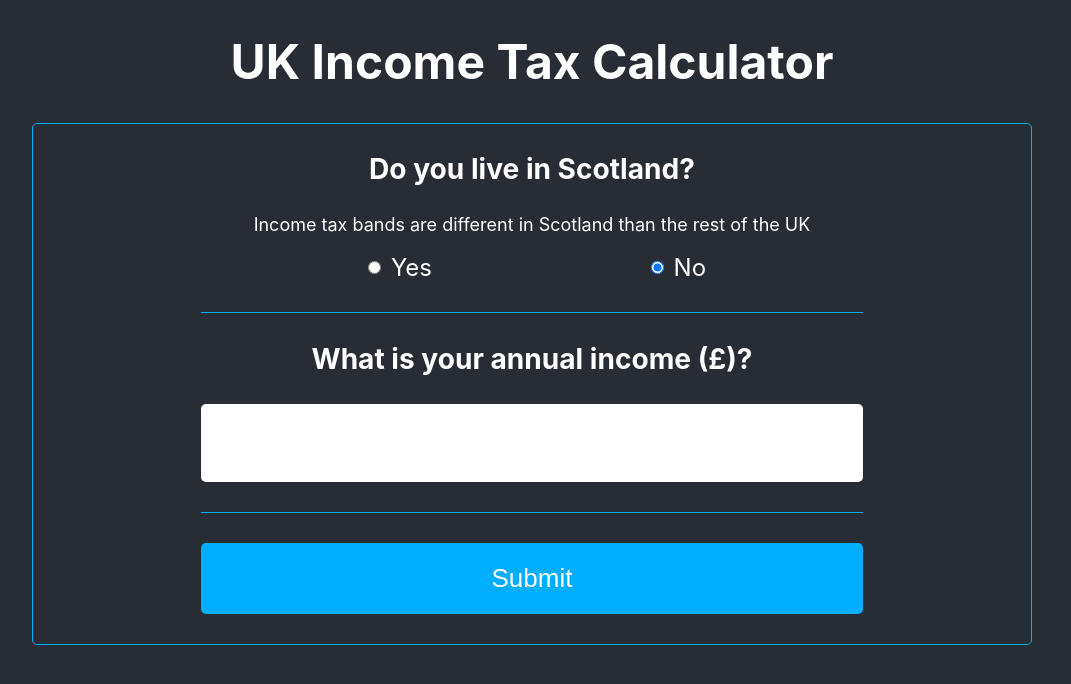
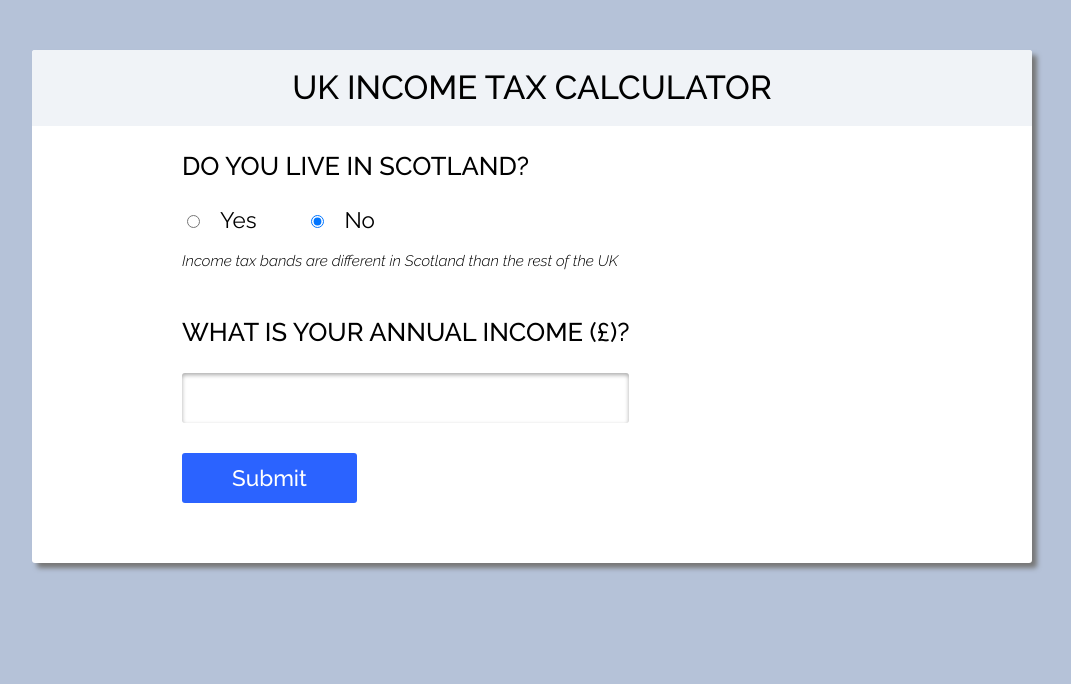
Before and after one commit to gideongoddard/tax-calculator, a React (Create React App) app: page / in a window 1280 px wide. Shown: the top 684 px of the page, without its empty margins (108-1179 px from the left). Built offline with nearby package versions, Linux system fonts and the light colour scheme.

Commit message:
Redesign

```diff
--- a/public/index.html
+++ b/public/index.html
@@ -24,6 +24,7 @@
       work correctly both with client-side routing and a non-root public URL.
       Learn how to configure a non-root public URL by running `npm run build`.
     -->
+    <link href="https://fonts.googleapis.com/css2?family=Raleway:ital,wght@0,100;0,200;0,300;0,400;0,500;0,600;0,700;0,800;0,900;1,100;1,200;1,300;1,400;1,500;1,600;1,700;1,800;1,900&display=swap" rel="stylesheet">
     <title>UK Income Tax Calculator</title>
   </head>
   <body>
--- a/src/Components/App/App.css
+++ b/src/Components/App/App.css
@@ -1,11 +1,24 @@
 .App {
-  text-align: center;
-  background-color: #282c34;
+  background-color: #b5c2d8;
   min-height: 100vh;
   display: flex;
+  justify-content: center;
+  align-items: flex-start;
+  font-size: calc(10px + 1.75vmin);
+  color: #000;
+  padding-top: 50px;
+}
+
+.content-box {
+  width: 95%;
+  max-width: 1000px;
+  display: flex;
   flex-direction: column;
+  justify-content: center;
   align-items: center;
-  justify-content: normal;
-  font-size: calc(10px + 1.75vmin);
-  color: white;
+  border-radius: 3px;
+  margin-bottom: 30px;
+  background-color: #fff;
+  box-shadow: 5px 5px 5px #777;
+  padding-bottom: 50px;
 }
--- a/src/Components/App/App.js
+++ b/src/Components/App/App.js
@@ -124,9 +124,11 @@ class App extends React.Component {
   render() {
     return (
       <div className="App">
+        <div className="content-box">
         <Header />
         <Form scotland={this.state.scotland} onScotlandChange={this.updateScotland} income={this.state.income} onIncomeChange={this.updateIncome} formSubmitted={this.state.formSubmitted} onFormSubmit={this.submitForm} />
         <Results formSubmitted={this.state.formSubmitted} income={this.state.income} incomeTax={this.state.incomeTax} taxBreakdown={this.state.taxBreakdown} scotland={this.state.scotland} onReset={this.resetApp} />
+        </div>
       </div>
     );
   }
--- a/src/Components/Country/Country.css
+++ b/src/Components/Country/Country.css
@@ -1,20 +1,20 @@
+.country-field {
+    margin-bottom: 20px;
+}
+
 .radio {
     display: flex;
     flex-direction: row;
     align-items: center;
-    justify-content: space-around;
-    margin-bottom: 30px;
+    justify-content: flex-start;
+    margin-bottom: 10px;
 }
 
 .radio span {
     display: flex;
-    align-items: center;
+    margin-right: 50px;
 }
 
 .radio input {
-    margin: 0 10px;
+    margin-right: 20px;
 }
-
-p {
-    font-size: calc(10px + 1vmin);
-}
--- a/src/Components/Country/Country.js
+++ b/src/Components/Country/Country.js
@@ -15,7 +15,6 @@ class Country extends React.Component {
         return (
             <div className="country-field">
                 <h3>Do you live in Scotland?</h3>
-                <p>Income tax bands are different in Scotland than the rest of the UK</p>
                 <div className="radio">
                     <span>
                         <input type="radio" id="yes" name="yes" onChange={this.handleUserChoice} value="yes" checked={this.props.scotland === true} />
@@ -26,6 +25,7 @@ class Country extends React.Component {
                         <label htmlFor="no">No</label>
                     </span>
                 </div>
+                <em>Income tax bands are different in Scotland than the rest of the UK</em>
             </div>
         )
     }
--- a/src/Components/Form/Form.css
+++ b/src/Components/Form/Form.css
@@ -1,30 +1,25 @@
 form {
-    width: 95%;
-    max-width: 1000px;
-    border: 1px solid #00aeff;
+    width: 90%;
+    max-width: 700px;
     display: flex;
     flex-direction: column;
-    justify-content: center;
-    align-items: center;
-    padding: 0 2%;
-    border-radius: 5px;
-    margin-bottom: 30px;
-}
-
-.separator {
-    background-color: #00aeff;
-    height: 1px;
-    width: 70%;
+    align-items: flex-start;
 }
 
 .submit {
-    width: 70%;
-    padding: 20px 10px;
-    border-radius: 5px;
-    font-size: calc(10px + 2vmin);
-    background-color: #00aeff;
-    color: white;
+    margin: 10px 0;
+    padding: 10px 20px;
+    min-height: 50px;
+    width: 175px;
+    background-color: #2b63ff;
+    color: #fff;
+    font-size: calc(16px + 0.5vw);
+    font-weight: 500;
+    border-radius: 3px;
     border: none;
-    margin: 30px auto;
     cursor: pointer;
 }
+
+label {
+    font-size: calc(16px + 0.5vw);
+}
--- a/src/Components/Form/Form.js
+++ b/src/Components/Form/Form.js
@@ -2,6 +2,7 @@ import React from 'react';
 import './Form.css';
 import Country from '../Country/Country';
 import Income from '../Income/Income';
+import Header from '../Header/Header';
 
 class Form extends React.Component {
     constructor(props) {
@@ -29,9 +30,7 @@ class Form extends React.Component {
         return (
             <form style={{ display: this.props.formSubmitted ? 'none' : 'flex' }} onSubmit={this.handleSubmit}>
                 <Country scotland={this.props.scotland} onChange={this.handleScotlandChange} />
-                <div className="separator"></div>
                 <Income income={this.props.income} onChange={this.handleIncomeChange} />
-                <div className="separator"></div>
                 <input type="submit" value="Submit" className="submit"></input>
             </form>
         )
--- a/src/Components/Header/Header.css
+++ b/src/Components/Header/Header.css
@@ -0,0 +1,16 @@
+header {
+    width: 100%;
+    height: calc(50px + 2vw);
+    background-color: #f0f3f7;
+    border-radius: 3px 3px 0 0;
+    display: flex;
+    justify-content: center;
+    align-items: center;
+}
+
+h1 {
+    text-align: center;
+    text-transform: uppercase;
+    font-size: calc(14px + 1.5vw);
+    font-weight: 500;
+}
--- a/src/Components/Income/Income.css
+++ b/src/Components/Income/Income.css
@@ -1,13 +1,13 @@
-.input {
-    width: 100%;
-    padding: 10px 0;
-    font-size: calc(10px + 5vmin);
-    text-align: center;
-    border-radius: 5px;
-    border: none;
+.income-field {
+    margin-bottom: 20px;
 }
 
-.income-field {
-    width: 70%;
-    margin-bottom: 30px;
+#income {
+    border: none;
+    padding: 10px 20px;
+    box-shadow: inset 0 2px 4px #aaa;
+    border-radius: 3px;
+    width: 100%;
+    min-height: 50px;
+    font-size: calc(16px + 0.5vw);
 }
--- a/src/Components/Results/Results.css
+++ b/src/Components/Results/Results.css
@@ -1,24 +1,22 @@
 .results {
-    width: 95%;
-    max-width: 1000px;
-    border: 1px solid #00aeff;
+    width: 90%;
+    max-width: 700px;
     display: flex;
     flex-direction: column;
-    justify-content: center;
-    align-items: center;
+    align-items: flex-start;
     padding: 0 2%;
     border-radius: 5px;
     margin-bottom: 30px;
 }
 
 .main-result {
-    background-color: white;
+    background-color: #f0f3f7;
     color: #282c34;
     font-size: calc(10px + 4vmin);
-    border: 1px solid #00aeff;
-    border-radius: 5px;
+    border-radius: 3px;
     padding: 20px;
     margin-bottom: 30px;
+    box-shadow: 3px 3px 3px #777;
 }
 
 .breakdown {
@@ -30,9 +28,17 @@ table {
 }
 
 th, td {
-    padding: 10px 15px;
-    border: 1px solid #00aeff;
-    font-size: calc(8px + 1vmin);
+    text-align: left;
+    padding: 10px 30px 10px 10px;
+    font-size: calc(12px + 0.5vmin);
+}
+
+th {
+    background-color: #b5c2d8;
+}
+
+tr:nth-child(even) {
+    background-color:#f0f3f7;
 }
 
 .total {
@@ -40,14 +46,15 @@ th, td {
 }
 
 button {
-    width: 40%;
-    min-width: 225px;
-    margin: 30px 0;
-    padding: 15px 30px;
-    border-radius: 5px;
-    font-size: calc(10px + 2vmin);
-    background-color: #00aeff;
-    color: white;
+    margin: 10px 0;
+    padding: 10px 20px;
+    min-height: 50px;
+    width: 175px;
+    background-color: #b5c2d8;
+    color: #000;
+    font-size: calc(16px + 0.5vw);
+    font-weight: 500;
+    border-radius: 3px;
     border: none;
     cursor: pointer;
 }
--- a/src/index.css
+++ b/src/index.css
@@ -1,10 +1,11 @@
+* {
+  font-family: 'Raleway', sans-serif;
+  -webkit-font-smoothing: antialiased;
+  -moz-osx-font-smoothing: grayscale;
+}
+
 body {
   margin: 0;
-  font-family: -apple-system, BlinkMacSystemFont, 'Segoe UI', 'Roboto', 'Oxygen',
-    'Ubuntu', 'Cantarell', 'Fira Sans', 'Droid Sans', 'Helvetica Neue',
-    sans-serif;
-  -webkit-font-smoothing: antialiased;
-  -moz-osx-font-smoothing: grayscale;
 }
 
 code {
@@ -15,3 +16,19 @@ code {
 * {
   box-sizing: border-box;
 }
+
+h3 {
+  font-size: calc(16px + 0.75vw);
+  font-weight: 500;
+  text-transform: uppercase;
+  text-align: left;
+}
+
+em {
+  font-size: calc(12px + 0.25vw);
+  font-weight: 300;
+}
+
+p {
+  font-size: calc(14px + 0.25vw);
+}
```
